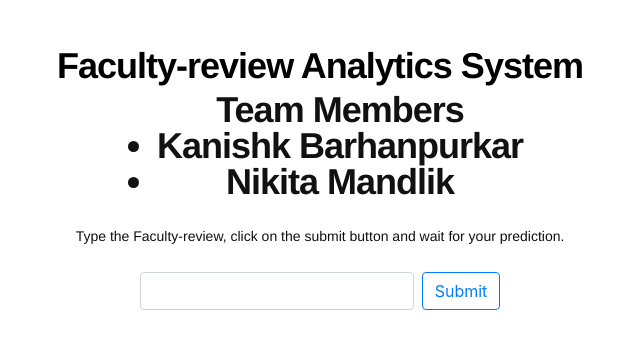
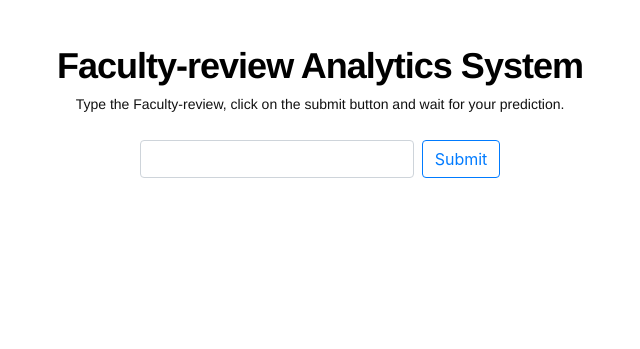
Before and after one commit to kanishkb1/HackBU-22-Project, a Flask app: page / in a window 1280 px wide. Shown: the top 349 px of the page, without its empty margins (320-960 px from the left). Run offline with Flask 2, Linux system fonts and the light colour scheme; some libraries are stand-ins or nearby versions.

Commit message:
Update index.html

```diff
--- a/templates/index.html
+++ b/templates/index.html
@@ -67,11 +67,7 @@
           <title>Faculty-review Analytics System</title>
         </div>
         <h1 class="header">Faculty-review Analytics System</h1>
-        <h2> <ul>
-          <lh>Team Members</lh>
-             <li>Kanishk Barhanpurkar</li>
-             <li>Nikita Mandlik</li>
-        </ul></h2>
+
 
         <p class="desc">
           Type the Faculty-review, click on the submit button and wait for your prediction.
```
